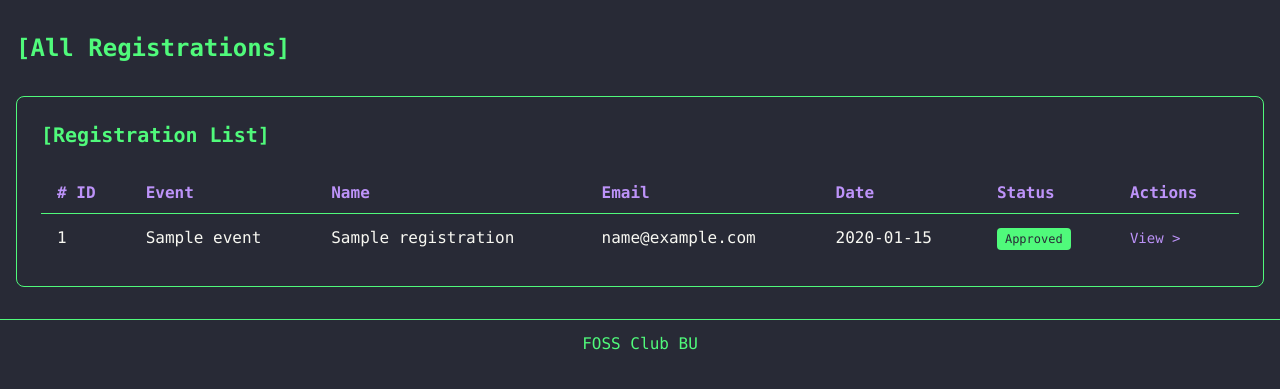
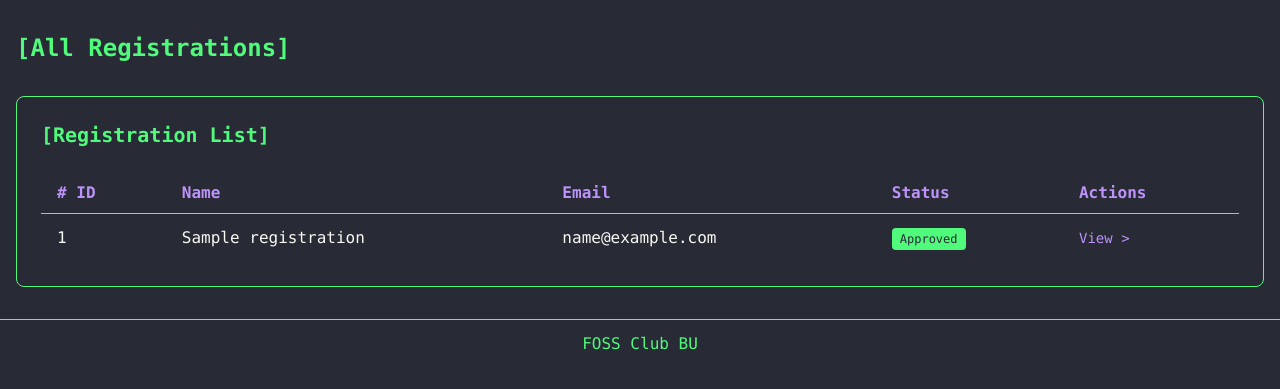
Before and after one commit to vaibhavkothari33/LinuxFest, a Django app: page /dashboard/registrations/ in a window 1280 px wide. Shown: the part 53-442 px from the top of the page. Run offline with Django 5.2, Linux system fonts and the light colour scheme; a user stored in the database is signed in; tables that the repository leaves empty hold one stand-in row (values such as "Sample post"); some libraries are stand-ins or nearby versions.

Commit message:
Refactor registration list template: remove event and date columns for a cleaner layout

```diff
--- a/templates/dashboard/registrations/list.html
+++ b/templates/dashboard/registrations/list.html
@@ -20,10 +20,8 @@
                         <thead>
                             <tr class="text-left border-b border-terminal-green">
                                 <th class="px-4 py-2 text-terminal-purple"># ID</th>
-                                <th class="px-4 py-2 text-terminal-purple">Event</th>
                                 <th class="px-4 py-2 text-terminal-purple">Name</th>
                                 <th class="px-4 py-2 text-terminal-purple">Email</th>
-                                <th class="px-4 py-2 text-terminal-purple">Date</th>
                                 <th class="px-4 py-2 text-terminal-purple">Status</th>
                                 <th class="px-4 py-2 text-terminal-purple">Actions</th>
                             </tr>
@@ -32,10 +30,8 @@
                             {% for registration in registrations %}
                                 <tr class="border-b border-terminal-green last:border-0">
                                     <td class="px-4 py-3 text-terminal-white">{{ registration.id }}</td>
-                                    <td class="px-4 py-3 text-terminal-white">{{ registration.event.name }}</td>
                                     <td class="px-4 py-3 text-terminal-white">{{ registration.name }}</td>
                                     <td class="px-4 py-3 text-terminal-white">{{ registration.email }}</td>
-                                    <td class="px-4 py-3 text-terminal-white">{{ registration.registration_date|date:"Y-m-d" }}</td>
                                     <td class="px-4 py-3">
                                         <span class="px-2 py-1 text-xs rounded
                                             {% if registration.status == 'approved' %}bg-terminal-green text-terminal-black
```
